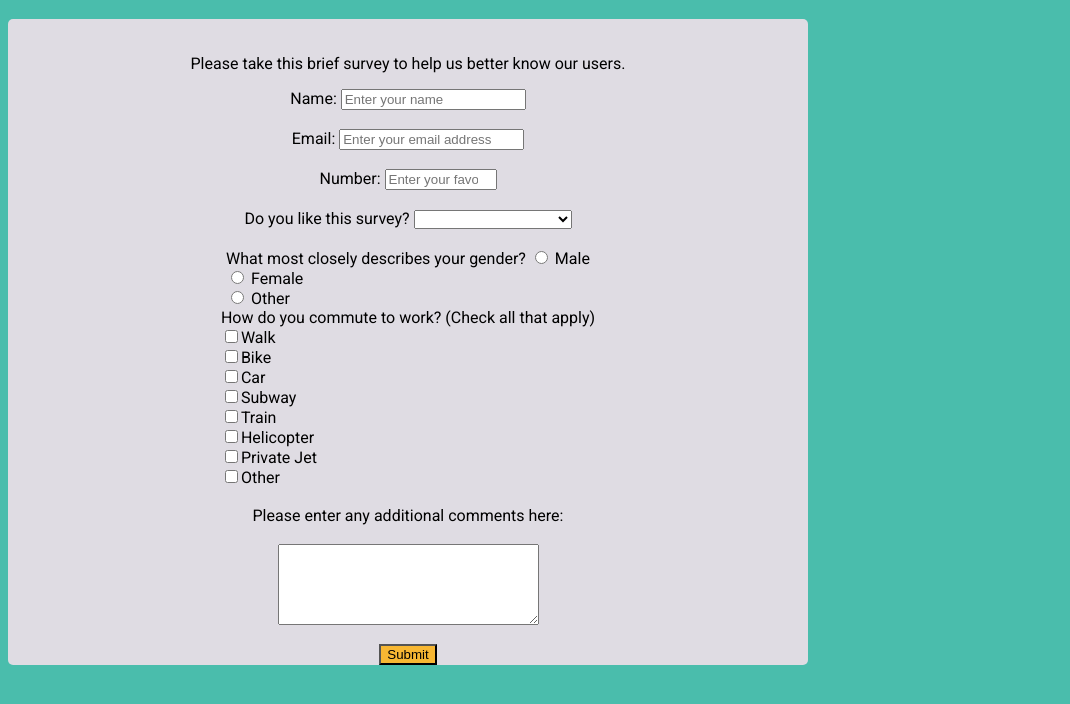
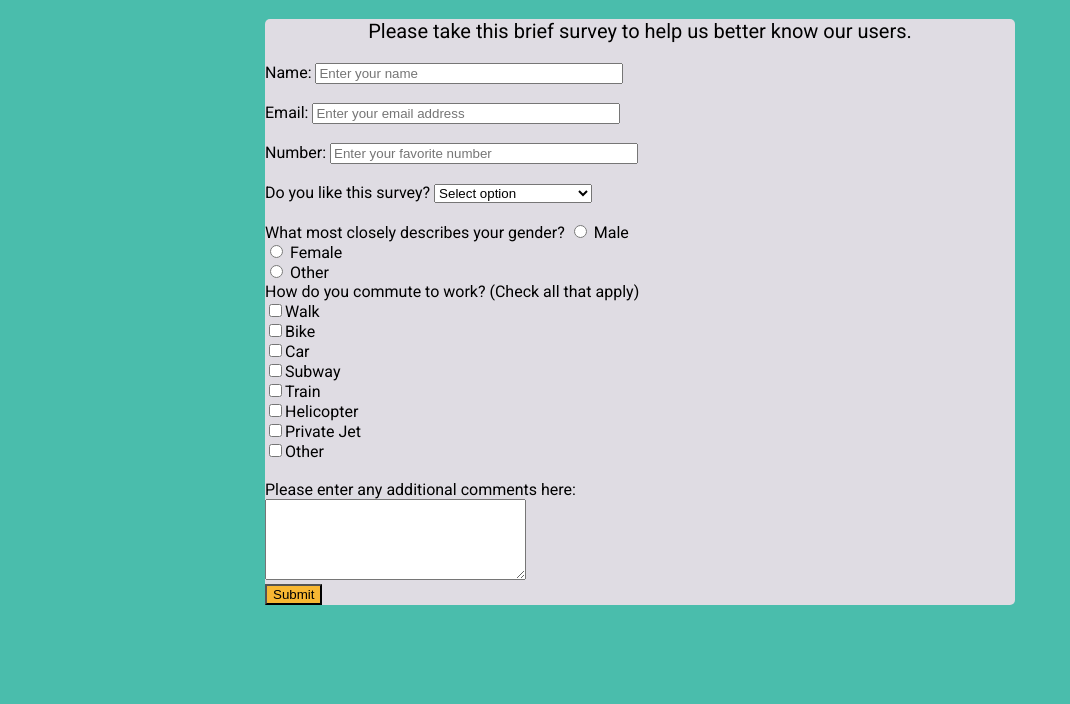
Before and after one commit to nemogoc/fcc-survey-form, a plain HTML site: page index.html in a window 1280 px wide. Shown: the part 62-766 px from the top of the page, without its empty margins (0-1070 px from the left). Drawn offline with Linux system fonts and the light colour scheme.

Commit message:
update alignment of card and questions

```diff
--- a/css/style.css
+++ b/css/style.css
@@ -1,3 +1,9 @@
+.centered {
+  width: 75%;
+  max-width: 750px;
+  margin: 0 auto;
+}
+
 #main {
   background-color: #4abdac;
   font-family: Roboto, sans-serif;
@@ -7,15 +13,14 @@ h1 {
 }
 p {
   text-align: center;
+  font-size: 15pt;
 }
 #survey-form {
-  max-width: 800px;
   background-color: #dfdce3;
   border-radius: 5px;
-  display: flex;
-  flex-direction: column;
-  align-items: center;
-  justify-content: center;
+}
+.form-field {
+  width: 300px;
 }
 button {
   background-color: #F7B733;
--- a/index.html
+++ b/index.html
@@ -1,6 +1,5 @@
 <!DOCTYPE html>
 <!-- TODO:
-Center form
 Align each item horizontally (table? bootstrap?)
 Standardize Input field lengths
 Improve look of dropdown/input/button (bootstrap?)
@@ -19,26 +18,26 @@ Font?
 
 <body id="main">
 <h1 id="title">Survey Form</h1>
+<div class="centered">
   <form id="survey-form">
-  <br>
     <p id="description">Please take this brief survey to help us better know our users.</p>
     <div><label id="name-label" for="name">Name: </label>
-  <input id="name" type="text" placeholder="Enter your name" required>
+      <input id="name" class="form-field" type="text" placeholder="Enter your name" required>
     </div>
     <br>
     <div><label id="email-label" for="email">Email: </label>
-  <input id="email" type="email" placeholder="Enter your email address" required />
+      <input id="email" class="form-field" type="email" placeholder="Enter your email address" required />
     </div>
     <br>
     <div>
       <label id="number-label" for="number">Number: </label>
-  <input id="number" type="number" placeholder="Enter your favorite number" min="-99999999" max="99999999" />
+      <input id="number" class="form-field" type="number" placeholder="Enter your favorite number" min="-99999999" max="99999999" />
     </div>
     <br>
     <div>
       <label for="dropdown">Do you like this survey?</label>
       <select id="dropdown">
-    <option value="blank"></option>
+        <option value selected disabled>Select option</option>
         <option value="like">I like this survey</option>
         <option value="donotlike">I do not like this survey</option>
       </select>
@@ -69,6 +68,7 @@ Font?
     <br>
     <button id="submit">Submit</button>
   </form>
+</div>
 
 <script src='https://gitcdn.link/repo/freeCodeCamp/testable-projects-fcc/master/build/bundle.js'></script>
 </body>
```
Lines whose indentation alone changed are shown as unchanged.
